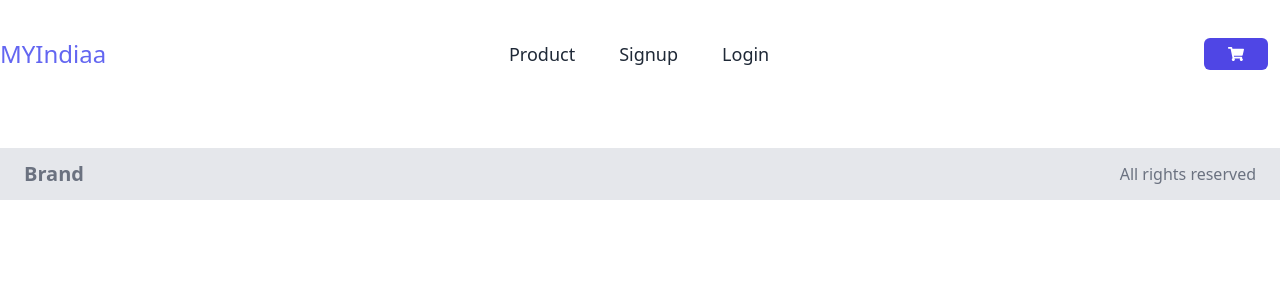
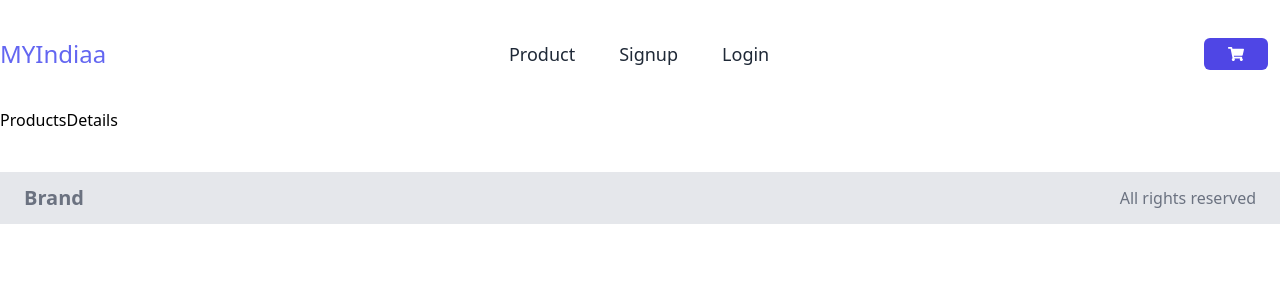
Before and after one commit to sumansauravmay/myindiaa_frontend, a React (Create React App) app: page /products/1 in a window 1280 px wide. Shown: the top 300 px of the page. Built offline with nearby package versions, Linux system fonts and the light colour scheme.

Commit message:
product details

```diff
--- a/src/AllRoutes/Allroutes.jsx
+++ b/src/AllRoutes/Allroutes.jsx
@@ -6,6 +6,7 @@ import Login from '../Components/Login/Login'
 import Cart from '../Components/Cart/Cart'
 import Menproducts from '../Components/MenProducts/Menproducts'
 import Womenproducts from '../Components/WomenProducts/Womenproducts'
+import ProductsDetails from '../Components/ProductsDetails.jsx/ProductsDetails'
 
 const Allroutes = () => {
   return (
@@ -16,6 +17,7 @@ const Allroutes = () => {
       <Route path="/cart" element={<Cart/>}></Route>
       <Route path="/menproducts" element={<Menproducts/>}></Route>
       <Route path="/womenproducts" element={<Womenproducts/>}></Route>
+      <Route path="/products/:product_id" element={<ProductsDetails/>}></Route>
     </Routes>
   )
 }
--- a/src/Components/MenProducts/Menproducts.jsx
+++ b/src/Components/MenProducts/Menproducts.jsx
@@ -71,6 +71,7 @@ const Menproducts = () => {
               title={item.title}
               price={item.price}
               btnval="See Details"
+              handledetails={`products/${item.id}`}
             />
           ))}
         </div>
--- a/src/Components/Product/Product.jsx
+++ b/src/Components/Product/Product.jsx
@@ -72,13 +72,19 @@ const Product = () => {
               }
             })
             .map((item) => (
+              <div>
               <ProductCard
                 key={item.id}
                 image={item.image}
                 title={item.title}
                 price={item.price}
                 btnval="See Details"
+                handledetails={`products/${item.id}`}
               />
+              {/* <button className="w-1/2 p-2 rounded bg-blue-600 text-white mx-20 mb-4 hover:bg-green-500 focus:outline-none focus:bg-blue-500">
+              See Details
+            </button> */}
+            </div>
             ))}
         </div>
       </div>
--- a/src/Components/Product/ProductCard.jsx
+++ b/src/Components/Product/ProductCard.jsx
@@ -1,6 +1,7 @@
 import React from "react";
+import { Link } from "react-router-dom";
 
-const ProductCard = ({ image, title, price, btnval }) => {
+const ProductCard = ({ image, title, price, btnval, handledetails }) => {
   return (
     <div className="w-full max-w-sm mx-auto rounded-md shadow-md overflow-hidden">
       <div className="flex items-end justify-end h-56 w-full bg-cover">
@@ -10,9 +11,11 @@ const ProductCard = ({ image, title, price, btnval }) => {
         <h3 className="text-gray-700 uppercase">{title}</h3>
         <span className="text-gray-500 mt-2">{price} Rs</span>
       </div>
+      <Link to={handledetails}>
       <button className="w-1/2 p-2 rounded bg-blue-600 text-white mx-20 mb-4 hover:bg-green-500 focus:outline-none focus:bg-blue-500">
         {btnval}
       </button>
+      </Link>
     </div>
   );
 };
--- /dev/null
+++ b/src/Components/ProductsDetails.jsx/ProductsDetails.jsx
@@ -0,0 +1,11 @@
+import React from 'react'
+
+const ProductsDetails = () => {
+  return (
+    <div>
+      ProductsDetails
+    </div>
+  )
+}
+
+export default ProductsDetails;
--- a/src/Components/WomenProducts/Womenproducts.jsx
+++ b/src/Components/WomenProducts/Womenproducts.jsx
@@ -70,6 +70,7 @@ const Womenproducts = () => {
                 title={item.title}
                 price={item.price}
                 btnval="See Details"
+                handledetails={`products/${item.id}`}
               />
             ))}
         </div>
```
